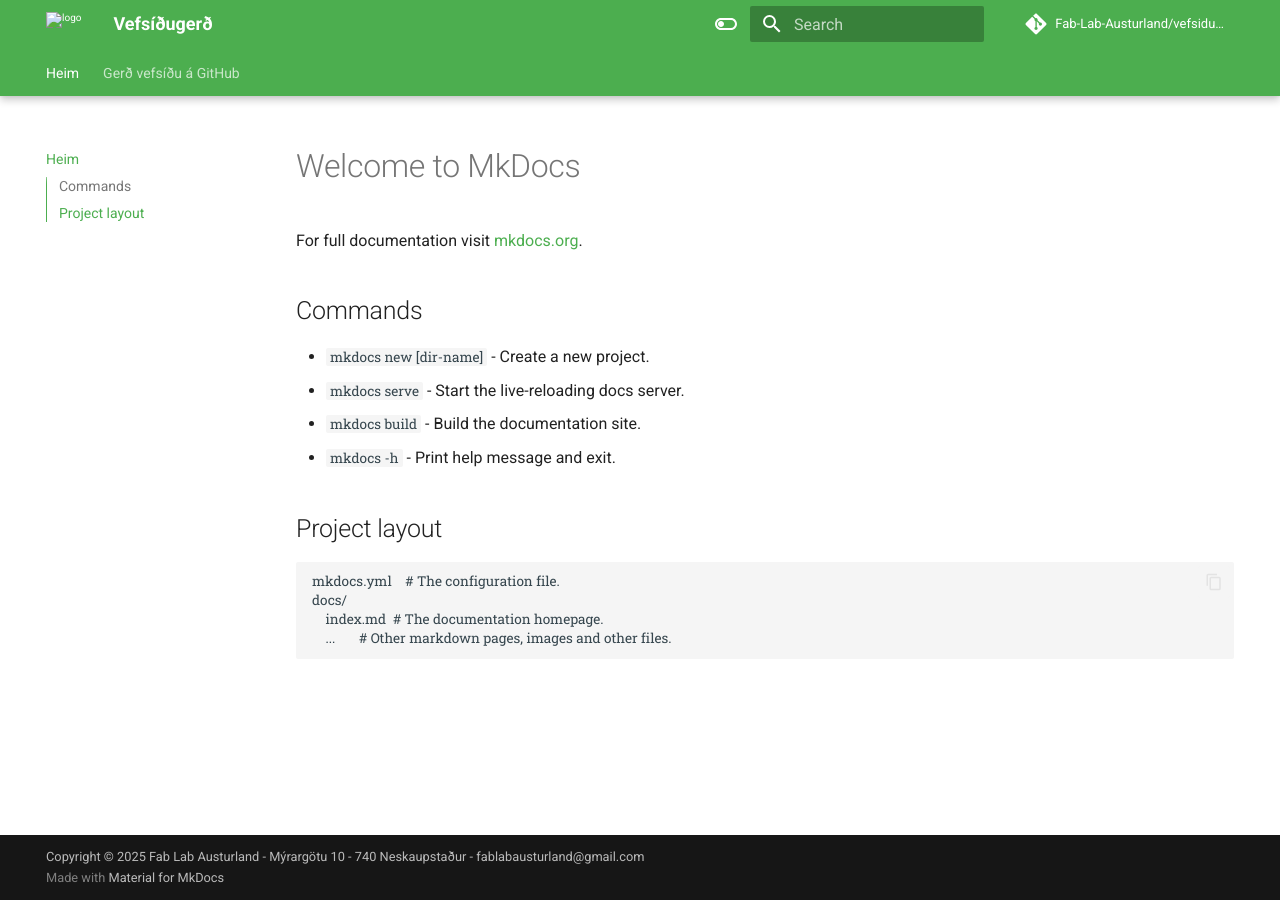
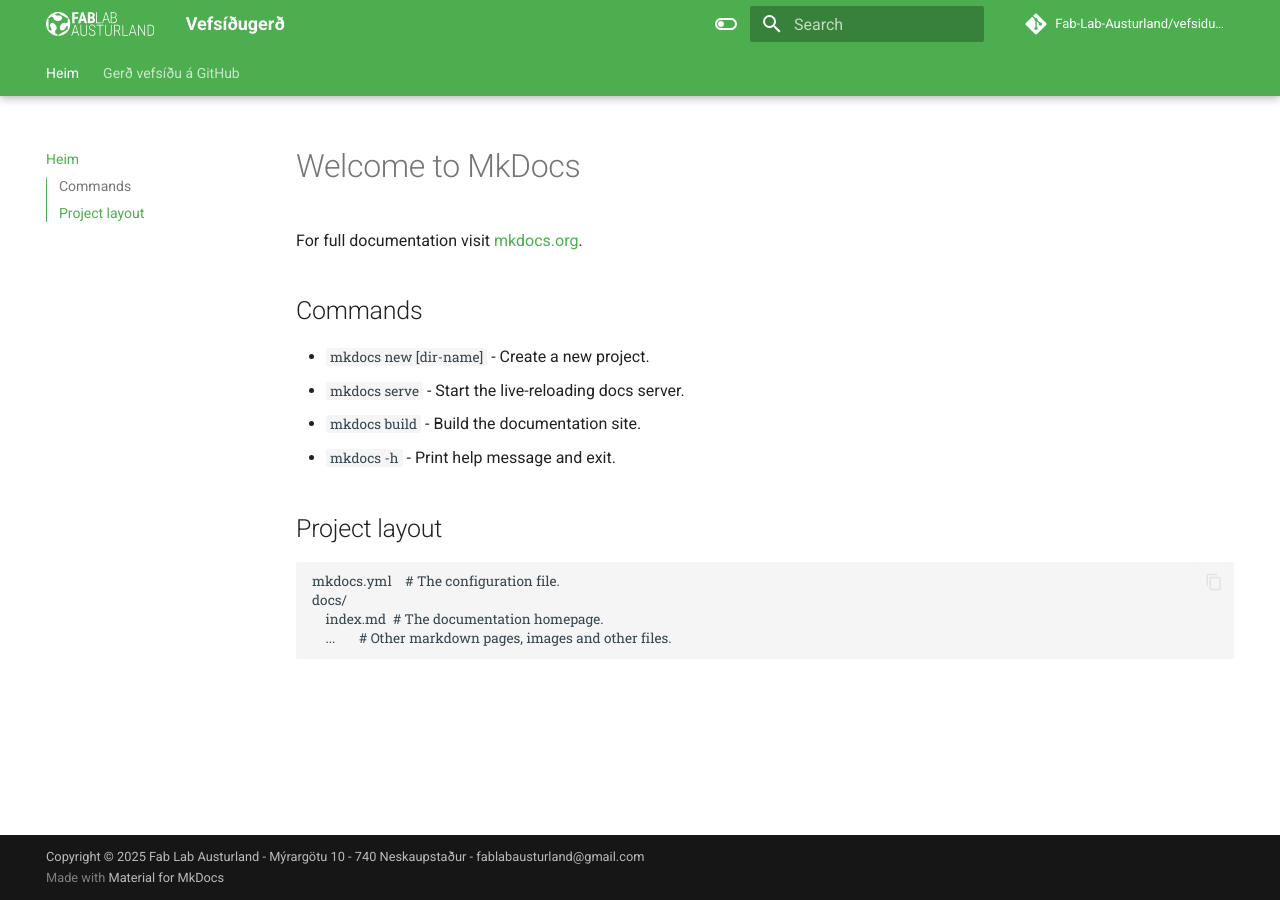
Before and after one commit to Fab-Lab-Austurland/vefsidugerd, an MkDocs documentation site: the page built from docs/index.md, in a window 1280 px wide. Built offline with MkDocs 1.6.1 and Material for MkDocs 9.7.7, drawn with Linux system fonts in a browser that asks for light colours; comment, search, counter and statistics services are not loaded.

Commit message:
logo breytt

```diff
--- a/mkdocs.yml
+++ b/mkdocs.yml
@@ -20,8 +20,8 @@ theme:
     - content.code.annotation
     - content.code.copy
 
-  logo: docs/img_logo/LogoHvitt.svg
-  favicon: docs/img_logo/FabLogo.png
+  logo: LogoHvitt.svg
+  favicon: FabLogo.png
 
   palette:
     - media: "(prefers-color-scheme: light)"
```
Also changed, not shown: docs/FabLogo.png (renamed from docs/img_logo/FabLogo.png), docs/LogoHvitt.svg (renamed from docs/img_logo/LogoHvitt.svg).
